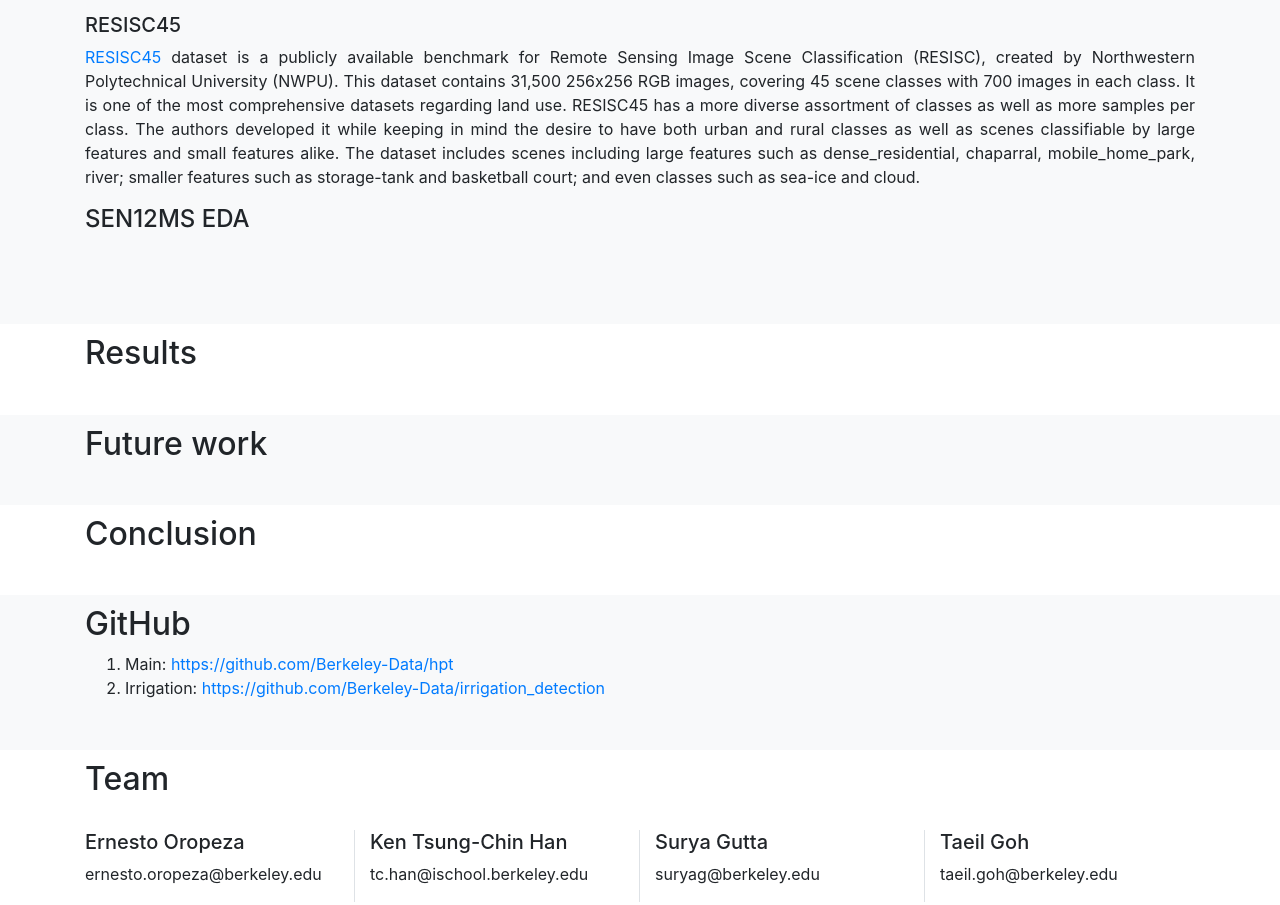
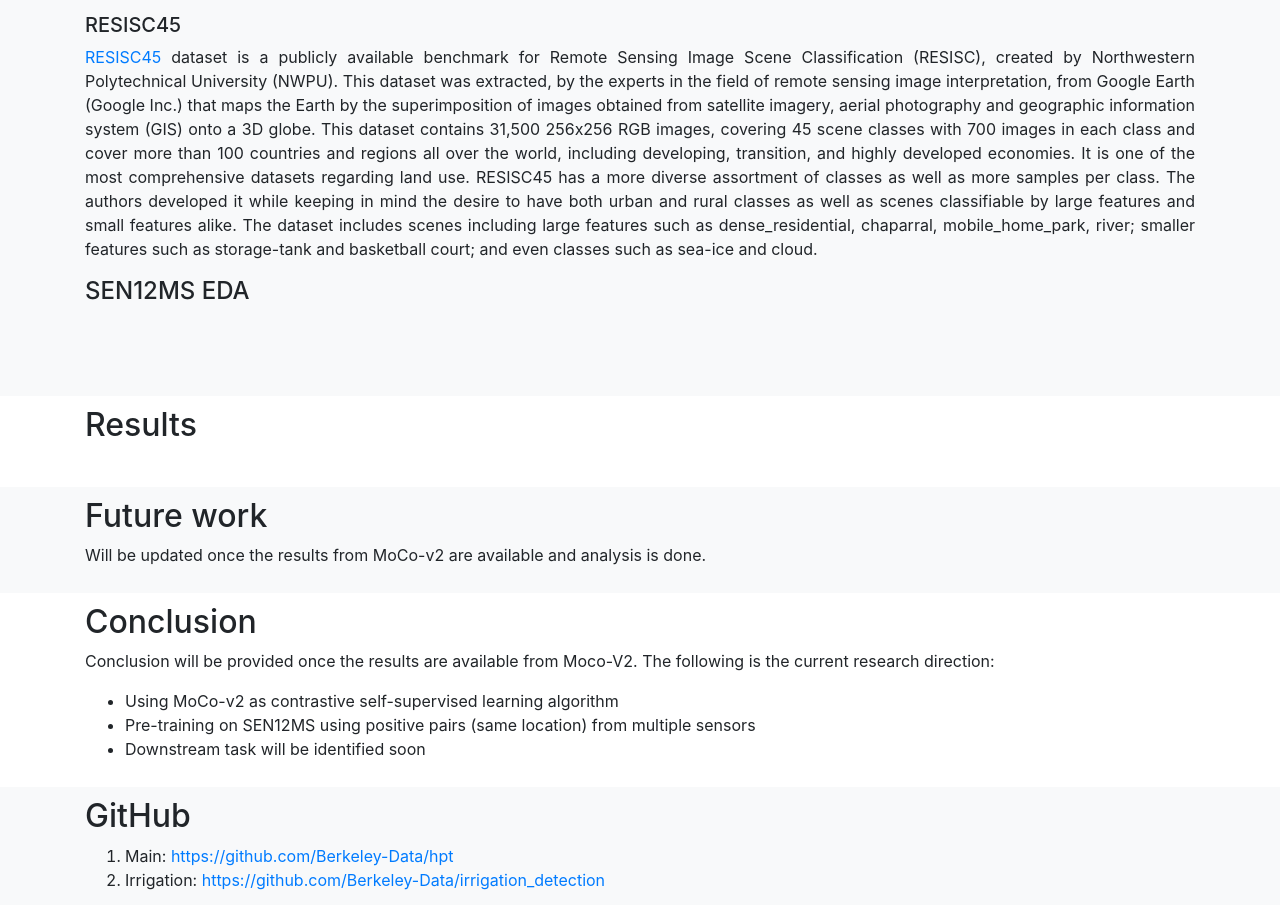
Before and after one commit to Berkeley-Data/hpt, a plain HTML site: page web/index.html in a window 1280 px wide. Shown: the part 3485-4390 px from the top of the page. Drawn offline with Linux system fonts and the light colour scheme.

Commit message:
Added additional details for RESISC45

```diff
--- a/web/index.html
+++ b/web/index.html
@@ -439,15 +439,22 @@
                <h5>RESISC45</h5>
                <p><a href=" https://arxiv.org/ftp/arxiv/papers/1703/1703.00121.pdf" target='_blank'>RESISC45</a>
                   dataset is a publicly available benchmark for Remote Sensing Image Scene
-                  Classification (RESISC), created by Northwestern Polytechnical University (NWPU).
-                  This dataset contains 31,500 256x256 RGB images, covering 45 scene classes with 700 images in
-                  each class. It is one of the most comprehensive datasets regarding land use. RESISC45 has a more
-                  diverse assortment of classes as well as more samples per class. The authors developed it while
-                  keeping
-                  in mind the desire to have both urban and rural classes as well as scenes classifiable by large
-                  features
-                  and
-                  small features alike. The dataset includes scenes including large features such as dense_residential,
+                  Classification (RESISC), created by Northwestern Polytechnical University (NWPU). This dataset was
+                  extracted,
+                  by the experts in the field of remote sensing image interpretation, from Google Earth (Google Inc.)
+                  that maps the
+                  Earth by the superimposition of images obtained from satellite imagery, aerial photography and
+                  geographic information system (GIS) onto a 3D globe. This dataset contains 31,500 256x256 RGB images,
+                  covering 45 scene classes with 700 images in each class and cover more than 100 countries and regions
+                  all over the world,
+                  including developing, transition, and highly developed economies. It is one of the most comprehensive
+                  datasets regarding
+                  land use. RESISC45 has a more diverse assortment of classes as well as more samples per class. The
+                  authors developed it while
+                  keeping in mind the desire to have both urban and rural classes as well as scenes classifiable by
+                  large
+                  features and small features alike. The dataset includes scenes including large features such as
+                  dense_residential,
                   chaparral, mobile_home_park, river; smaller features such as storage-tank and basketball court;
                   and even classes such as sea-ice and cloud.</p>
                <h4>SEN12MS EDA</h4>
@@ -477,9 +484,7 @@
          <div class="row">
             <div class="col-lg-12 mx-auto">
                <h2>Future work</h2>
-               &nbsp;
-               <br>
-
+               <p>Will be updated once the results from MoCo-v2 are available and analysis is done.</p>
             </div>
          </div>
       </div>
@@ -489,9 +494,16 @@
          <div class="row">
             <div class="col-lg-12 mx-auto">
                <h2>Conclusion</h2>
-               &nbsp;
-               <br>
-
+               <p>
+                  Conclusion will be provided once the results are available from Moco-V2. The following is the current
+                  research
+                  direction:
+                  <ul>
+                     <li>Using MoCo-v2 as contrastive self-supervised learning algorithm</li>
+                     <li>Pre-training on SEN12MS using positive pairs (same location) from multiple sensors</li>
+                     <li>Downstream task will be identified soon</li>
+                  </ul>
+               </p>
             </div>
          </div>
       </div>
```
